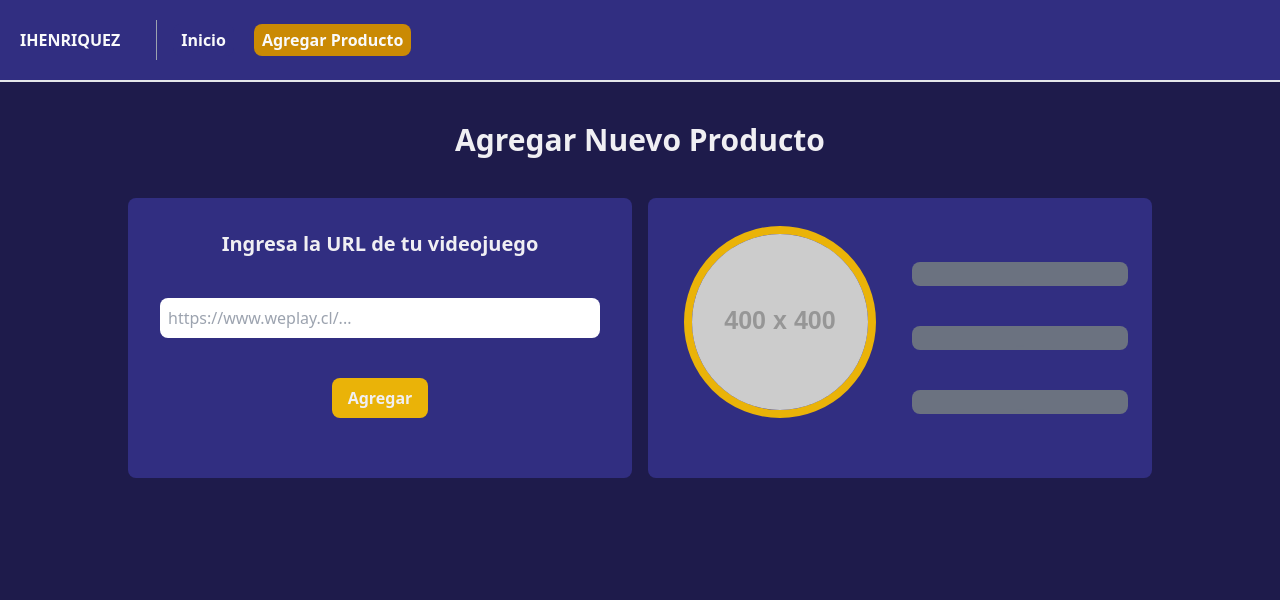
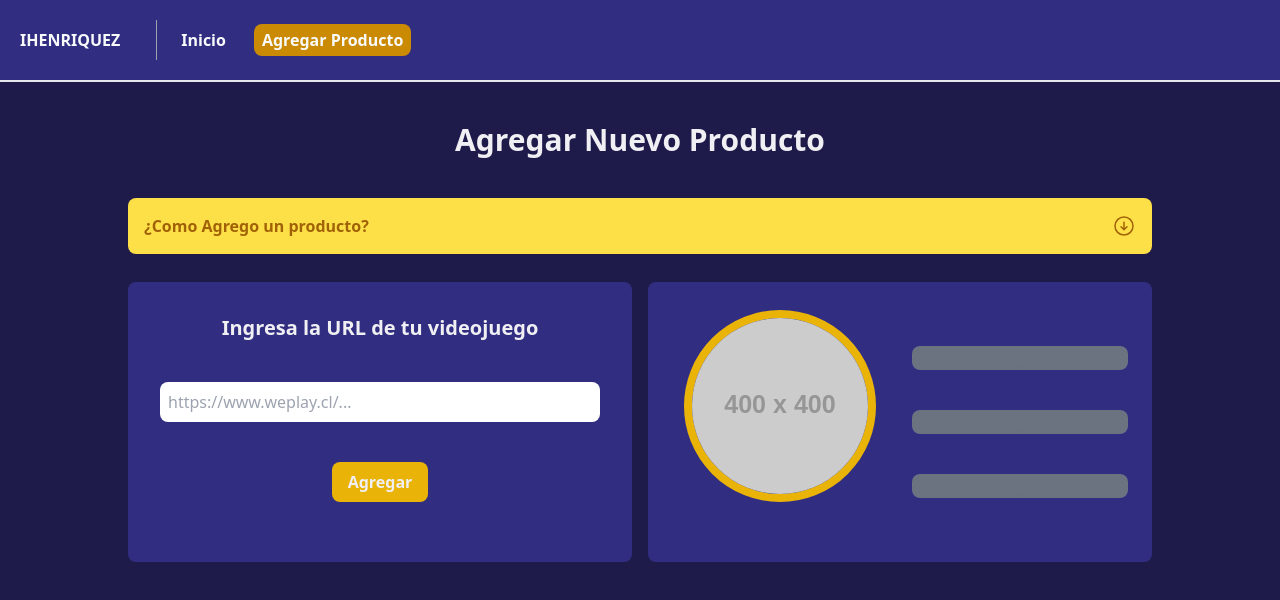
Before and after one commit to IvanHenriquez96/web_scraping, a Next.js app: page /agregarJuego in a window 1280 px wide. Shown: the top 600 px of the page. Built offline with nearby package versions, Linux system fonts and the light colour scheme; what tailwindcss-animated would draw is missing.

Commit message:
paneles de información agregados

```diff
--- a/src/app/agregarJuego/page.tsx
+++ b/src/app/agregarJuego/page.tsx
@@ -1,9 +1,12 @@
 import { FormularioAgregar } from "../components/FormularioAgregar";
+import InfoAgregarProducto from "../components/InfoAgregarProducto";
 
 const page = () => {
   return (
     <div className="animate-fade md:mx-32 mx-4">
       <h1 className="text-center my-10 text-3xl font-bold">Agregar Nuevo Producto</h1>
+
+      <InfoAgregarProducto />
 
       <FormularioAgregar />
     </div>
--- a/src/app/components/FormularioAgregar.tsx
+++ b/src/app/components/FormularioAgregar.tsx
@@ -95,7 +95,7 @@
 
           <button
             onClick={agregarJuego}
-            className={`bg-yellow-500 font-bold my-5 px-4 py-2 rounded-lg ${
+            className={`bg-yellow-500 font-bold my-5 px-4 py-2 rounded-lg hover:bg-yellow-600 ${
               isLoading && "bg-yellow-600 animate-pulse"
             }`}
             disabled={isLoading}
--- /dev/null
+++ b/src/app/components/InfoAgregarProducto.tsx
@@ -0,0 +1,68 @@
+"use client";
+import { useState } from "react";
+
+const InfoAgregarProducto = () => {
+  const [isOpen, setIsOpen] = useState(false);
+
+  const toggleOpen = () => {
+    setIsOpen(!isOpen);
+  };
+  return (
+    <div className="my-7 cursor-pointer" onClick={toggleOpen}>
+      <div
+        className={`mx-auto  bg-yellow-300 p-4 rounded-t-lg text-yellow-700 flex justify-between ${
+          !isOpen && "rounded-b-lg"
+        }`}
+      >
+        <p className="font-semibold">¿Como Agrego un producto?</p>
+        <svg
+          xmlns="http://www.w3.org/2000/svg"
+          fill="none"
+          viewBox="0 0 24 24"
+          strokeWidth={1.5}
+          stroke="currentColor"
+          className="w-6 h-6"
+        >
+          <path
+            strokeLinecap="round"
+            strokeLinejoin="round"
+            d="M9 12.75l3 3m0 0l3-3m-3 3v-7.5M21 12a9 9 0 11-18 0 9 9 0 0118 0z"
+          />
+        </svg>
+      </div>
+      {isOpen && (
+        <div className="bg-yellow-300 text-yellow-700 p-4 rounded-b-lg">
+          <ul>
+            <li className="my-1">
+              1.- Busca tu producto en www.weplay.cl al cual quieres hacerle seguimiento y
+              seleccionalo.
+            </li>
+            <li className="font-semibold">
+              *Debes estar en la sitio del producto, no en la lista de productos buscados.
+            </li>
+            <li className="my-1">
+              2.- Una vez en el sitio del producto, copia la URL y pégala en el fomulario
+              de acá abajo.
+            </li>
+            <li className="my-1">
+              3.- Haz click en el botón agregar y espera, ya que el sitio está aplicando
+              web scraping para obtener los datos del producto y agregarlo a nuestra base
+              de datos.
+            </li>
+            <li className="my-1">
+              4.- Una vez agregado, aparecerá el juego en panel adjunto y listo, ya le
+              encontramos haciendo seguimiento al precio del producto agregado.
+            </li>
+
+            <li className="font-semibold">
+              *Recuerda que por ahora solo funciona con productos de la tienda
+              www.weplay.cl
+            </li>
+          </ul>
+        </div>
+      )}
+    </div>
+  );
+};
+
+export default InfoAgregarProducto;
--- /dev/null
+++ b/src/app/components/InfoWebScraping.tsx
@@ -0,0 +1,47 @@
+"use client";
+import { useState } from "react";
+
+const InfoWebScraping = () => {
+  const [isOpen, setIsOpen] = useState(false);
+
+  const toggleOpen = () => {
+    setIsOpen(!isOpen);
+  };
+  return (
+    <div className="px-4 my-5 cursor-pointer" onClick={toggleOpen}>
+      <div
+        className={`mx-auto  bg-yellow-300 p-4 rounded-t-lg text-yellow-700 flex justify-between ${
+          !isOpen && "rounded-b-lg"
+        }`}
+      >
+        <p className="font-semibold">¿Sabes que es el Web Scraping?</p>
+        <svg
+          xmlns="http://www.w3.org/2000/svg"
+          fill="none"
+          viewBox="0 0 24 24"
+          strokeWidth={1.5}
+          stroke="currentColor"
+          className="w-6 h-6"
+        >
+          <path
+            strokeLinecap="round"
+            strokeLinejoin="round"
+            d="M9 12.75l3 3m0 0l3-3m-3 3v-7.5M21 12a9 9 0 11-18 0 9 9 0 0118 0z"
+          />
+        </svg>
+      </div>
+      {isOpen && (
+        <div className="bg-yellow-300 text-yellow-700 p-4 rounded-b-lg">
+          <p>
+            El web scraping es una técnica de extracción de datos utilizada para obtener
+            información de sitios web de manera automatizada. Consiste en escribir un
+            programa o utilizar herramientas para recopilar datos de páginas web, analizar
+            su estructura y extraer la información relevante.
+          </p>
+        </div>
+      )}
+    </div>
+  );
+};
+
+export default InfoWebScraping;
--- a/src/app/page.tsx
+++ b/src/app/page.tsx
@@ -1,6 +1,6 @@
 import { Juego } from "@/types/types";
 import { CardJuego } from "./components/CardJuego";
-import Link from "next/link";
+import InfoWebScraping from "./components/InfoWebScraping";
 
 async function getData() {
   const res = await fetch(`https://www.ihenriquez.lat/api/`, {
@@ -17,26 +17,12 @@
 
 export default async function Home() {
   const { data } = await getData();
-  console.log(data);
   return (
     <main className="bg-indigo-950 text-tema_letra animate-fade">
       <h1 className="text-center my-10 text-3xl font-bold">Listado de Productos</h1>
-
       <section className="text-gray-600 body-font">
         <div className="container px-5  mx-auto">
-          {/* <div className="flex flex-wrap -m-4">
-            {data.map((juego: any) => {
-              return (
-                <CardJuego
-                  key={juego._id}
-                  id={juego._id}
-                  title={juego.title}
-                  url_image={juego.url_image}
-                  actual_price={juego.actual_price}
-                />
-              );
-            })}
-          </div> */}
+          <InfoWebScraping />
 
           <div className="grid md:grid-cols-3">
             {data.map((juego: any) => {
```
